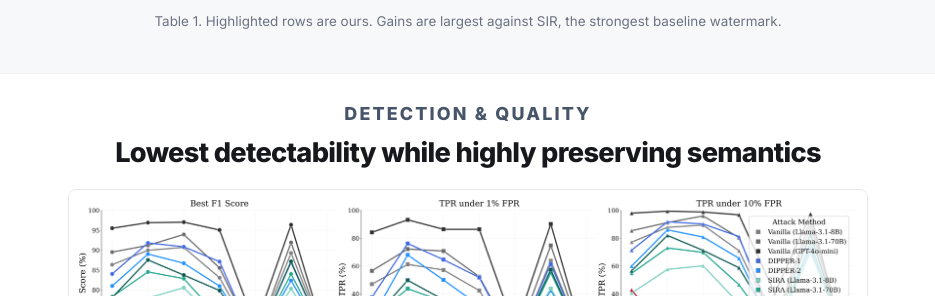
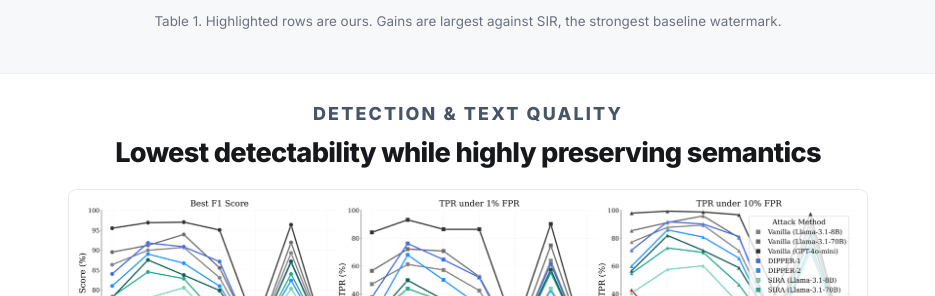
Before and after one commit to oppurity12/oppurity12.github.io, a Jekyll site: the page project_pages/bira/index.html, which Jekyll copies as it is, in a window 1280 px wide and 900 px high, scrolled down 2841 px. Shown: the part 157-453 px from the top of the window, without its empty margins (172-1107 px from the left). Built offline with Jekyll 4.4.1, drawn with Linux system fonts in a browser that asks for light colours; a style sheet for code colours, icons or effects is not loaded.

Commit message:
update profile

```diff
--- a/project_pages/bira/index.html
+++ b/project_pages/bira/index.html
@@ -222,7 +222,7 @@
 <!-- ===================== RESULTS: FIGURES ===================== -->
 <section class="block">
   <div class="wrap">
-    <p class="eyebrow-c">Detection &amp; Quality</p>
+    <p class="eyebrow-c">Detection &amp; Text Quality</p>
     <h2 class="section-title">Lowest detectability while highly preserving semantics</h2>
 
     <figure class="fig framed fig-mid" style="margin-bottom:2rem;">
```
